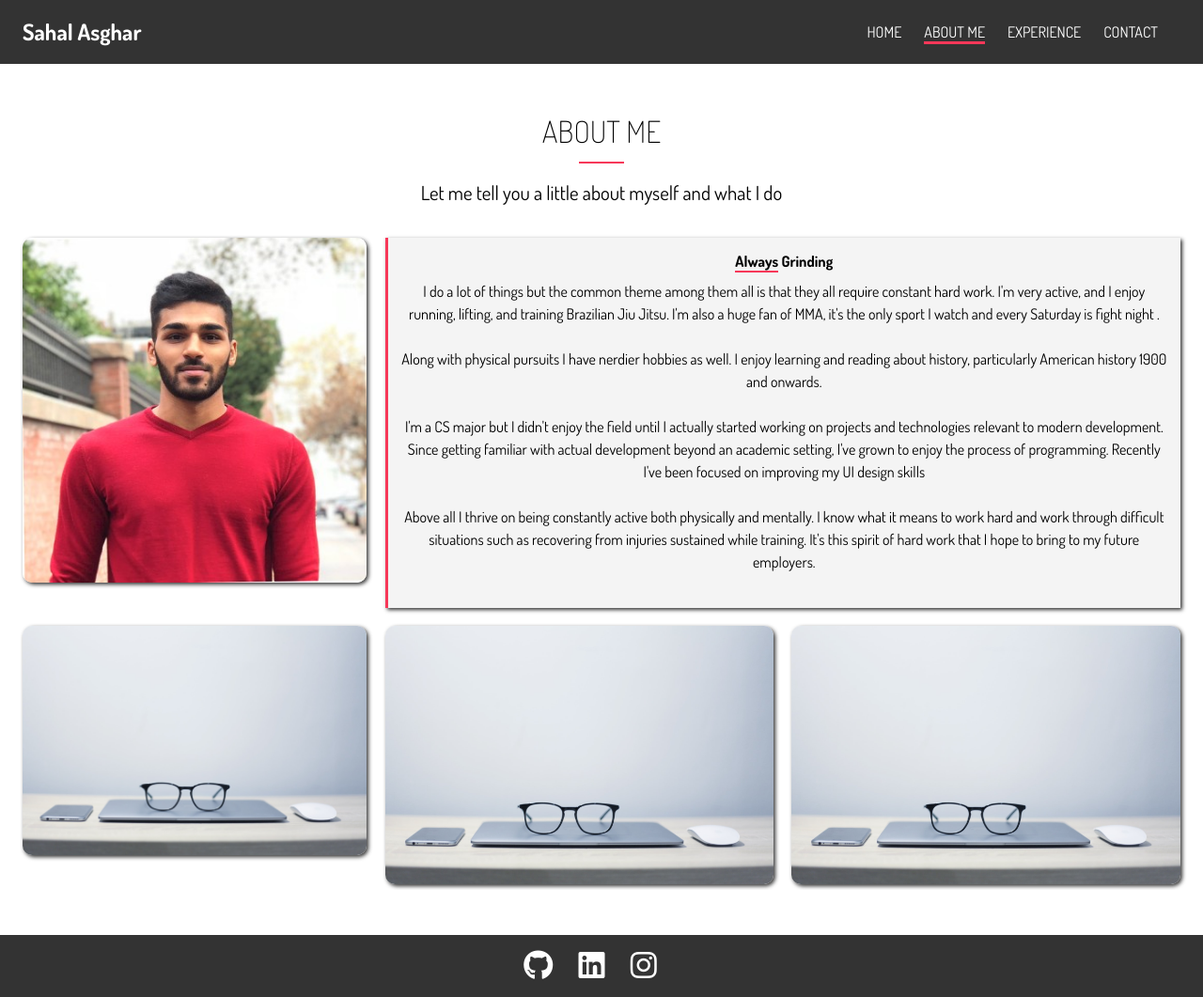
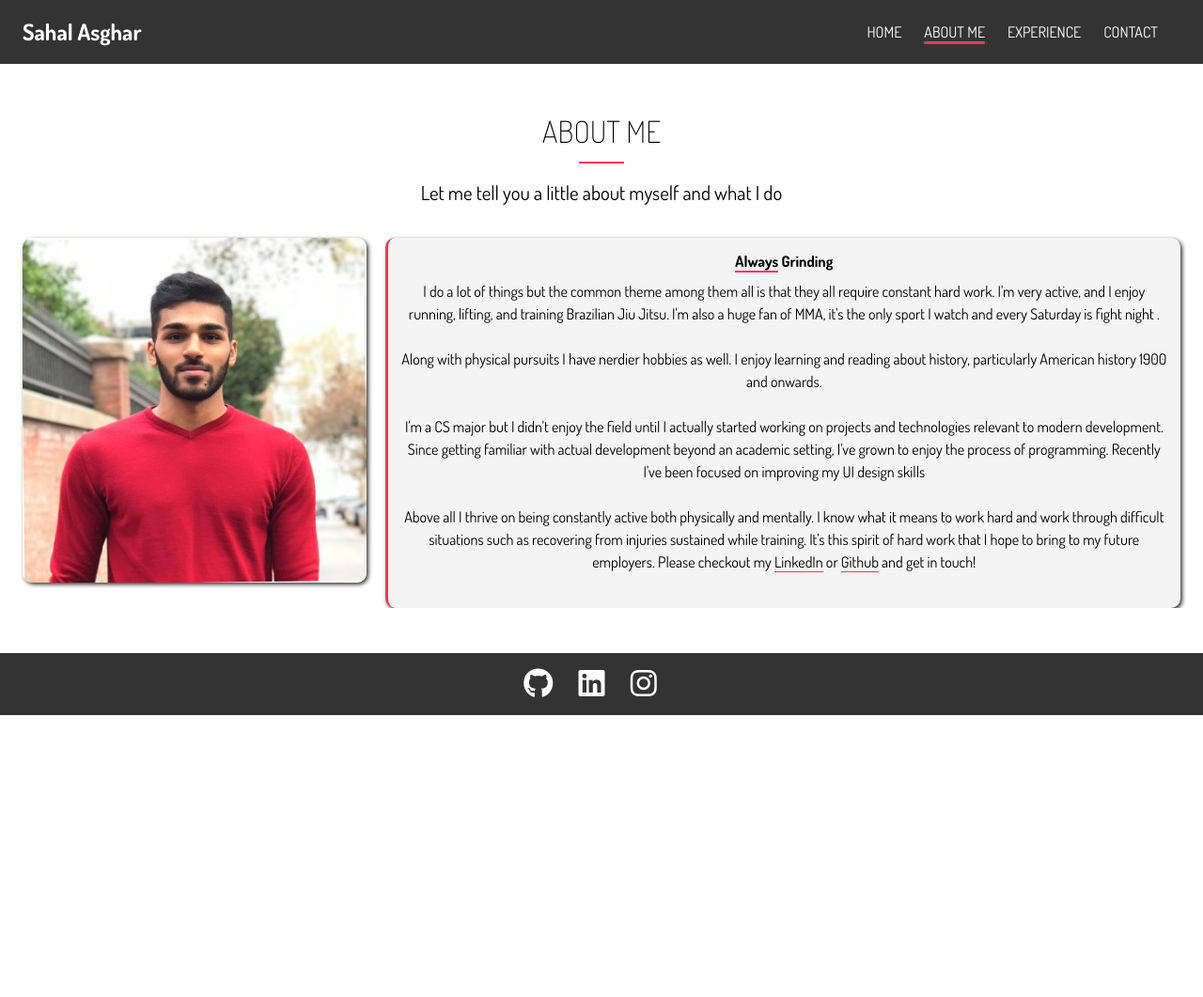
Before and after one commit to sahaldos1/portfolio, a website: page dist/about.html in a window 1280 px wide. Shown: the whole page at 94% size. After the commit the page ends 800 px from the top, so only its background shows below. Drawn offline with Linux system fonts and the light colour scheme.

Commit message:
Remove extra images, apply final styling and page completed

```diff
--- a/scss/main.scss
+++ b/scss/main.scss
@@ -162,9 +162,7 @@ img {
 
     .about-info {
       display: grid;
-      grid-template-areas:
-        "bioimage bio bio"
-        "aw1 aw2 aw3";
+      grid-template-areas: "bioimage bio bio";
       grid-gap: 1.2rem;
 
       // Grid Area
@@ -183,6 +181,7 @@ img {
         background: #f4f4f4;
         border-left: 3px solid #f73859;
         padding: 0.8rem;
+        border-radius: 10px;
         box-shadow: 2px 2px 4px 0 #333;
 
         h4 {
@@ -195,19 +194,19 @@ img {
 
         p {
           padding-bottom: 1.5rem;
+
+          a {
+            color: black;
+            border-bottom: 1px #f73859 solid;
+            transition: all 5ms ease-in;
+
+            &:hover {
+              font-weight: bold;
+              color: #f73859;
+              border-bottom: none;
+            }
+          }
         }
-      }
-
-      .img-1 {
-        grid-area: aw1;
-      }
-
-      .img-2 {
-        grid-area: aw2;
-      }
-
-      .img-3 {
-        grid-area: aw3;
       }
     }
   }
```
Also changed, not shown: dist/about.html, dist/css/main.css.
